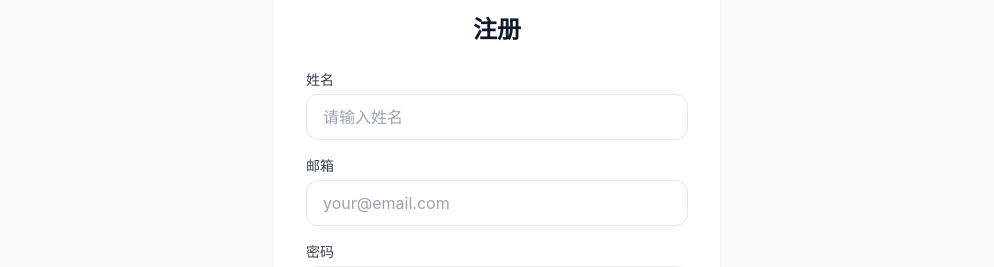
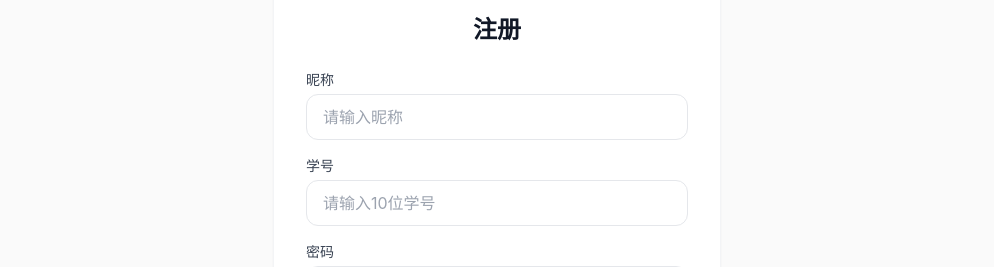
Before and after one commit to yxh20070110-pixel/coursepilot, a Next.js app in the folder client/: page /register in a window 1280 px wide. Shown: the part 170-437 px from the top of the page, without its empty margins (143-1137 px from the left). Built offline with nearby package versions, Linux system fonts and the light colour scheme; no server answers.

Commit message:
feat: switch auth to student ID, checkbox plan selector, and schedule UI polish

```diff
--- a/client/app/admin/page.tsx
+++ b/client/app/admin/page.tsx
@@ -255,18 +255,27 @@ export default function AdminPage() {
             {editP && <button onClick={() => { setEditP(null); setPF({ major: '', grade: new Date().getFullYear(), semester: 1, selectedCourseIds: [] }); }} className="px-4 py-2 bg-gray-100 text-gray-700 text-sm rounded-lg hover:bg-gray-200 transition">取消编辑</button>}
           </div>
           <div className="mb-6">
-            <label className="block text-sm text-gray-600 mb-2">多选课程（按 Ctrl 或 Shift 可多选）</label>
-            <select
-              multiple
-              value={pForm.selectedCourseIds}
-              onChange={(e) => {
-                const values = Array.from(e.target.selectedOptions).map((opt) => opt.value);
-                setPF((f) => ({ ...f, selectedCourseIds: values }));
-              }}
-              className={`${inputCls} w-full h-56`}
-            >
-              {courseOptions.map((opt) => <option key={opt.id} value={opt.id}>{opt.label}</option>)}
-            </select>
+            <label className="block text-sm text-gray-600 mb-2">选择课程</label>
+            <div className="border border-gray-200 rounded-lg p-3 h-56 overflow-auto space-y-2">
+              {courseOptions.map((opt) => (
+                <label key={opt.id} className="flex items-center gap-2 text-sm text-gray-700 cursor-pointer">
+                  <input
+                    type="checkbox"
+                    checked={pForm.selectedCourseIds.includes(opt.id)}
+                    onChange={(e) => {
+                      setPF((f) => ({
+                        ...f,
+                        selectedCourseIds: e.target.checked
+                          ? [...f.selectedCourseIds, opt.id]
+                          : f.selectedCourseIds.filter((id) => id !== opt.id),
+                      }));
+                    }}
+                    className="w-4 h-4 rounded border-gray-300 text-blue-600 focus:ring-blue-500"
+                  />
+                  <span>{opt.label}</span>
+                </label>
+              ))}
+            </div>
           </div>
           <div className="space-y-3">
             {plans.map((p: any) => (
@@ -361,7 +370,7 @@ export default function AdminPage() {
         <div className="bg-white rounded-xl shadow-sm border border-gray-100 p-6">
           <table className="w-full text-sm">
             <thead><tr className="text-left border-b border-gray-200">
-              <th className="pb-3 font-medium text-gray-500">姓名</th><th className="pb-3 font-medium text-gray-500">邮箱</th>
+              <th className="pb-3 font-medium text-gray-500">姓名</th><th className="pb-3 font-medium text-gray-500">学号</th>
               <th className="pb-3 font-medium text-gray-500">角色</th><th className="pb-3 font-medium text-gray-500">注册时间</th>
             </tr></thead>
             <tbody>{users.map((u: any) => (
--- a/client/app/enroll/page.tsx
+++ b/client/app/enroll/page.tsx
@@ -168,7 +168,7 @@ export default function EnrollPage() {
           <table className="min-w-[860px] w-full border-separate border-spacing-1">
             <thead>
               <tr>
-                <th className="p-2 bg-[#f5f5f7] rounded-lg text-left text-xs text-[#4b4b50]">节次</th>
+                <th className="p-2 bg-[#f5f5f7] rounded-lg text-center text-sm font-semibold text-[#3a3a3f]">节次</th>
                 {DAY_NAMES.slice(1).map((d, i) => (
                   <th key={d} className="p-2 bg-[#f5f5f7] rounded-lg text-xs text-[#4b4b50]">{d}</th>
                 ))}
@@ -177,8 +177,8 @@ export default function EnrollPage() {
             <tbody>
               {PERIODS.map((period) => (
                 <tr key={period.id}>
-                  <td className="p-2 text-[11px] text-[#6e6e73] bg-[#fafafa] rounded-lg whitespace-nowrap">
-                    <div className="font-medium text-[#1d1d1f] text-xs">{period.label}</div>
+                  <td className="p-2 text-center text-[#6e6e73] bg-[#fafafa] rounded-lg whitespace-nowrap">
+                    <div className="font-semibold text-[#1d1d1f] text-sm">{period.label}</div>
                   </td>
                   {Array.from({ length: 7 }, (_, idx) => idx + 1).map((day) => {
                     const inSlot = courses.filter((c) => isCourseOnDay(c, day) && isCourseInPeriod(c, period.start, period.end));
--- a/client/app/login/page.tsx
+++ b/client/app/login/page.tsx
@@ -8,7 +8,7 @@ import { useAuth } from '@/app/providers';
 export default function LoginPage() {
   const router = useRouter();
   const { login } = useAuth();
-  const [email, setEmail] = useState('');
+  const [studentId, setStudentId] = useState('');
   const [password, setPassword] = useState('');
   const [error, setError] = useState('');
   const [loading, setLoading] = useState(false);
@@ -17,7 +17,7 @@ export default function LoginPage() {
     e.preventDefault();
     setError('');
     setLoading(true);
-    const result = await login(email, password);
+    const result = await login(studentId, password);
     if (result.error) { setError(result.error); setLoading(false); }
     else router.push('/');
   };
@@ -28,10 +28,10 @@ export default function LoginPage() {
         <h1 className="text-2xl font-bold text-gray-900 text-center mb-6">登录</h1>
         <form onSubmit={handleSubmit} className="space-y-4">
           <div>
-            <label className="block text-sm font-medium text-gray-700 mb-1">邮箱</label>
-            <input type="email" value={email} onChange={(e) => setEmail(e.target.value)} required
+            <label className="block text-sm font-medium text-gray-700 mb-1">学号</label>
+            <input type="text" value={studentId} onChange={(e) => setStudentId(e.target.value.replace(/\D/g, '').slice(0, 10))} required
               className="w-full px-4 py-2.5 border border-gray-200 rounded-xl focus:outline-none focus:ring-2 focus:ring-blue-500 focus:border-transparent"
-              placeholder="your@email.com" />
+              placeholder="请输入10位学号" maxLength={10} />
           </div>
           <div>
             <label className="block text-sm font-medium text-gray-700 mb-1">密码</label>
--- a/client/app/providers.tsx
+++ b/client/app/providers.tsx
@@ -17,8 +17,8 @@ interface User {
 interface AuthContextType {
   user: User | null;
   loading: boolean;
-  login: (email: string, password: string) => Promise<{ error?: string }>;
-  register: (name: string, email: string, password: string) => Promise<{ error?: string }>;
+  login: (studentId: string, password: string) => Promise<{ error?: string }>;
+  register: (name: string, studentId: string, password: string) => Promise<{ error?: string }>;
   logout: () => void;
 }
 
@@ -66,12 +66,12 @@ export function AuthProvider({ children }: { children: ReactNode }) {
     }
   }, [fetchUser]);
 
-  const login = async (email: string, password: string) => {
+  const login = async (studentId: string, password: string) => {
     try {
       const res = await fetch(`${API_BASE}/auth/login`, {
         method: 'POST',
         headers: { 'Content-Type': 'application/json' },
-        body: JSON.stringify({ email, password }),
+        body: JSON.stringify({ email: studentId, password }),
       });
       const data = await res.json();
       if (!res.ok) return { error: data.error };
@@ -84,12 +84,12 @@ export function AuthProvider({ children }: { children: ReactNode }) {
     }
   };
 
-  const register = async (name: string, email: string, password: string) => {
+  const register = async (name: string, studentId: string, password: string) => {
     try {
       const res = await fetch(`${API_BASE}/auth/register`, {
         method: 'POST',
         headers: { 'Content-Type': 'application/json' },
-        body: JSON.stringify({ name, email, password }),
+        body: JSON.stringify({ name, email: studentId, password }),
       });
       const data = await res.json();
       if (!res.ok) return { error: data.error };
--- a/client/app/register/page.tsx
+++ b/client/app/register/page.tsx
@@ -8,8 +8,8 @@ import { useAuth } from '@/app/providers';
 export default function RegisterPage() {
   const router = useRouter();
   const { register } = useAuth();
-  const [name, setName] = useState('');
-  const [email, setEmail] = useState('');
+  const [nickname, setNickname] = useState('');
+  const [studentId, setStudentId] = useState('');
   const [password, setPassword] = useState('');
   const [error, setError] = useState('');
   const [loading, setLoading] = useState(false);
@@ -18,7 +18,7 @@ export default function RegisterPage() {
     e.preventDefault();
     setError('');
     setLoading(true);
-    const result = await register(name, email, password);
+    const result = await register(nickname, studentId, password);
     if (result.error) { setError(result.error); setLoading(false); }
     else router.push('/');
   };
@@ -29,16 +29,16 @@ export default function RegisterPage() {
         <h1 className="text-2xl font-bold text-gray-900 text-center mb-6">注册</h1>
         <form onSubmit={handleSubmit} className="space-y-4">
           <div>
-            <label className="block text-sm font-medium text-gray-700 mb-1">姓名</label>
-            <input type="text" value={name} onChange={(e) => setName(e.target.value)} required
+            <label className="block text-sm font-medium text-gray-700 mb-1">昵称</label>
+            <input type="text" value={nickname} onChange={(e) => setNickname(e.target.value)} required
               className="w-full px-4 py-2.5 border border-gray-200 rounded-xl focus:outline-none focus:ring-2 focus:ring-blue-500 focus:border-transparent"
-              placeholder="请输入姓名" />
+              placeholder="请输入昵称" />
           </div>
           <div>
-            <label className="block text-sm font-medium text-gray-700 mb-1">邮箱</label>
-            <input type="email" value={email} onChange={(e) => setEmail(e.target.value)} required
+            <label className="block text-sm font-medium text-gray-700 mb-1">学号</label>
+            <input type="text" value={studentId} onChange={(e) => setStudentId(e.target.value.replace(/\D/g, '').slice(0, 10))} required
               className="w-full px-4 py-2.5 border border-gray-200 rounded-xl focus:outline-none focus:ring-2 focus:ring-blue-500 focus:border-transparent"
-              placeholder="your@email.com" />
+              placeholder="请输入10位学号" maxLength={10} />
           </div>
           <div>
             <label className="block text-sm font-medium text-gray-700 mb-1">密码</label>
```
Also changed, not shown: 2 other files (tests, documents, lock files or other folders).
